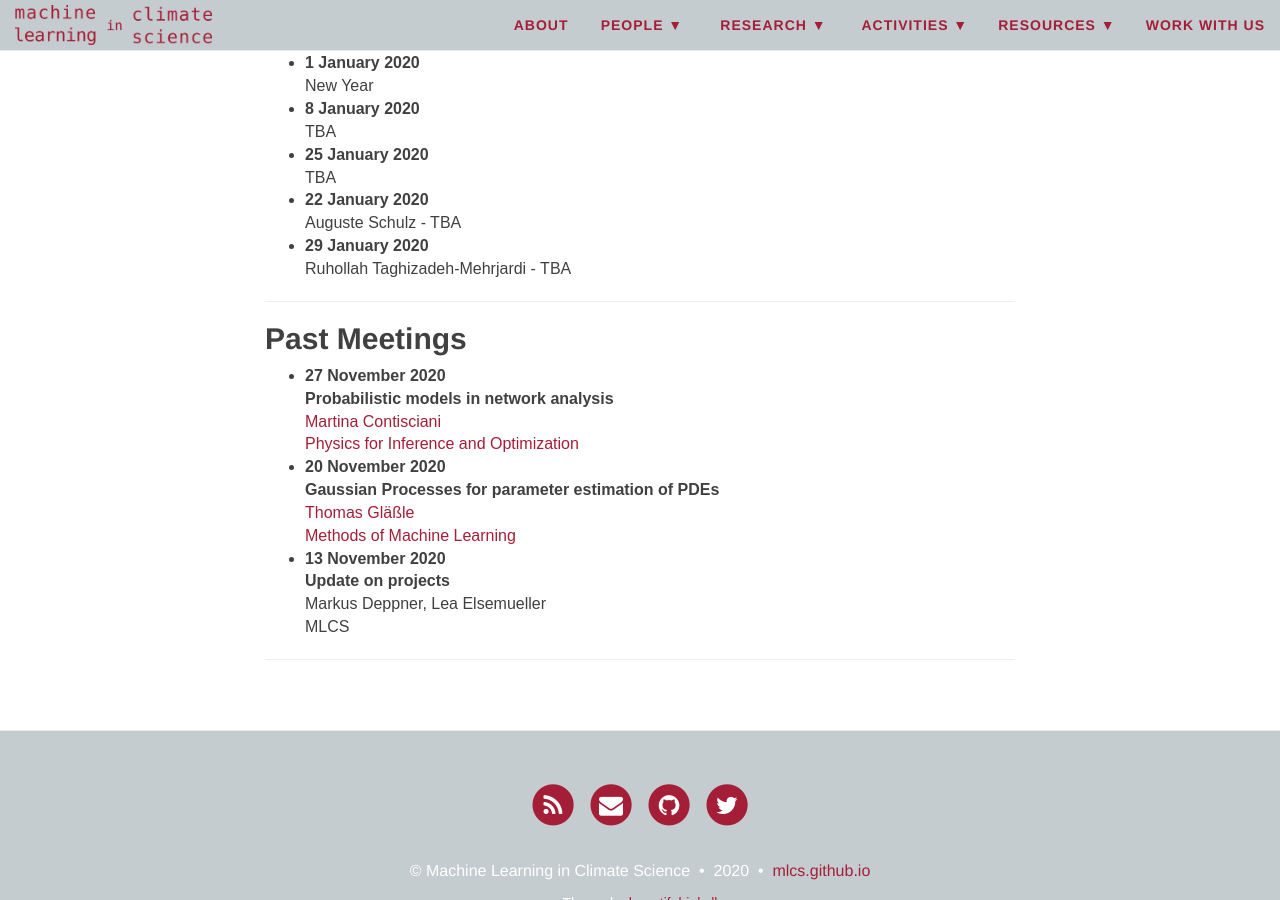
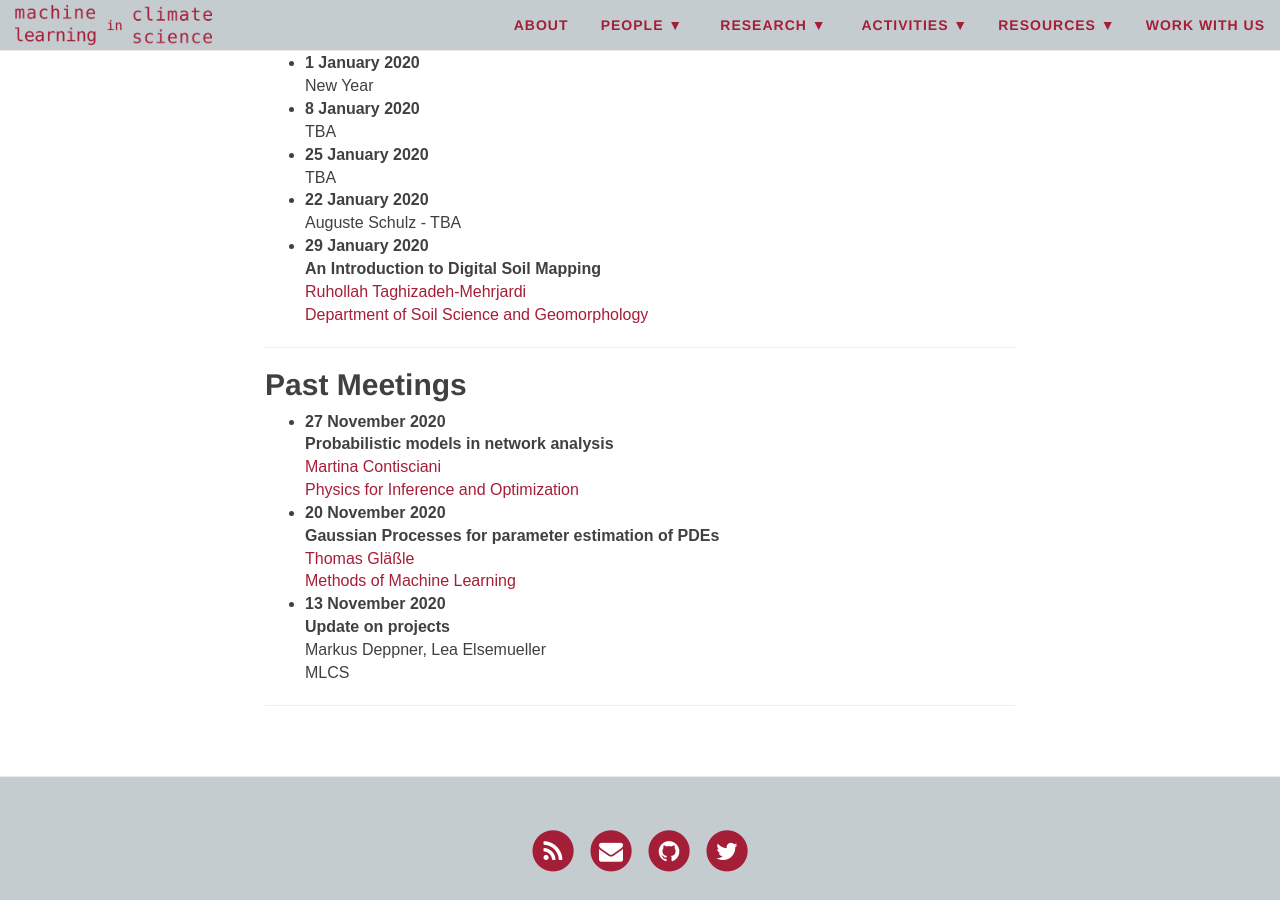
Before and after one commit to mlcs/mlcs.github.io, a Jekyll site: the page built from activities/group-meetings.md, in a window 1280 px wide and 900 px high, scrolled down 1252 px. Built offline with Jekyll 4.4.1, drawn with Linux system fonts in a browser that asks for light colours; nearby versions of some CDN libraries.

Commit message:
group meetings -> add Ruhollah's presentation title

```diff
--- a/activities/group-meetings.md
+++ b/activities/group-meetings.md
@@ -46,7 +46,9 @@ TBA
 + **22 January 2020**
 Auguste Schulz - TBA
 + **29 January 2020**
-Ruhollah Taghizadeh-Mehrjardi - TBA
+**An Introduction to Digital Soil Mapping**
+[Ruhollah Taghizadeh-Mehrjardi](https://uni-tuebingen.de/en/113420)
+[Department of Soil Science and Geomorphology](https://uni-tuebingen.de/en/104517)
 
 ***
 
```
